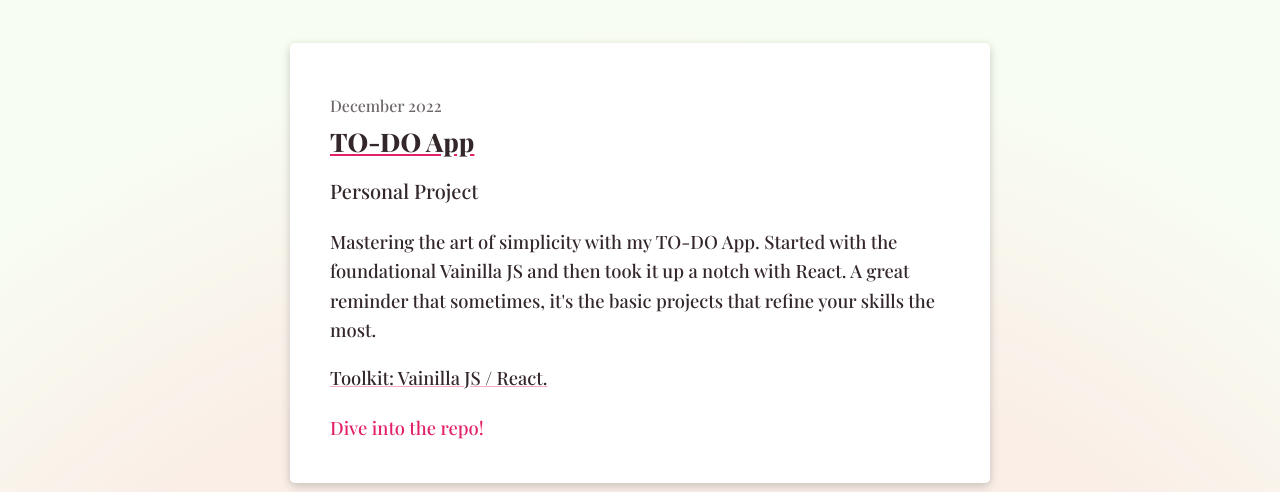
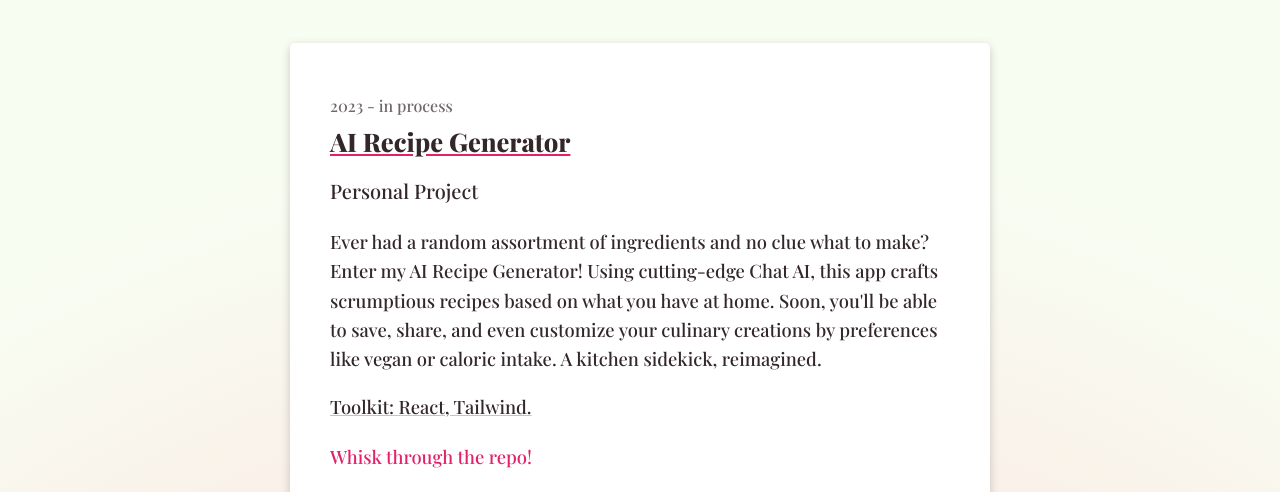
Before and after one commit to rociojalifi/rociojalifi.github.io, a plain HTML site: page projects.html in a window 1280 px wide. Shown: the part 308-800 px from the top of the page. Drawn offline with nearby package versions, Linux system fonts and the light colour scheme; a web font is replaced by a local one.

Commit message:
add project

```diff
--- a/projects.html
+++ b/projects.html
@@ -41,6 +41,29 @@
       <h2 class="section__title section__title--projects">Projects</h2>
       <div class="services">
         <!-- service 1 -->
+        <div class="service" data-aos="slide-up" data-aos-once="true">
+          <p class="section__date--project">2023 - in process</p>
+          <h3 class="service__title--project">AI Recipe Generator</h3>
+          <p class="section__company-name">Personal Project</p>
+          <p class="section__service-description">
+            Ever had a random assortment of ingredients and no clue what to
+            make? Enter my AI Recipe Generator! Using cutting-edge Chat AI, this
+            app crafts scrumptious recipes based on what you have at home. Soon,
+            you'll be able to save, share, and even customize your culinary
+            creations by preferences like vegan or caloric intake. A kitchen
+            sidekick, reimagined.
+          </p>
+          <p class="section__service-description-tech">
+            Toolkit: React, Tailwind.
+          </p>
+          <a
+            class="section__service-link"
+            href="https://github.com/rociojalifi/recipes"
+            target="_blank"
+            >Whisk through the repo!</a
+          >
+        </div>
+
         <div class="service" data-aos="slide-up" data-aos-once="true">
           <p class="section__date--project">December 2022</p>
           <h3 class="service__title--project">TO-DO App</h3>
```
